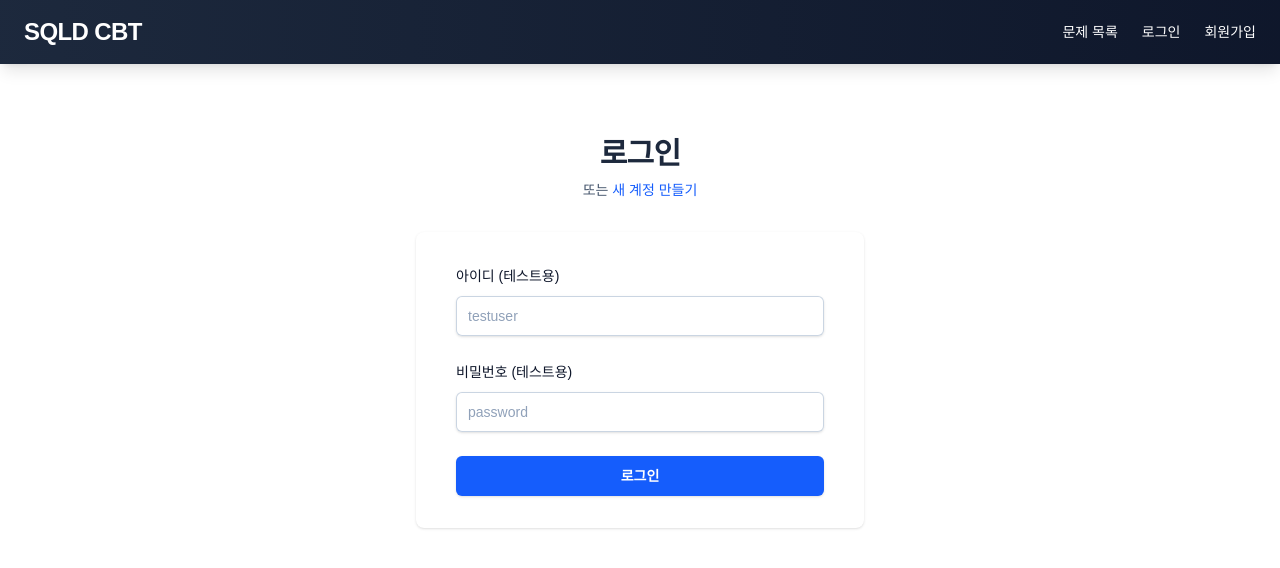
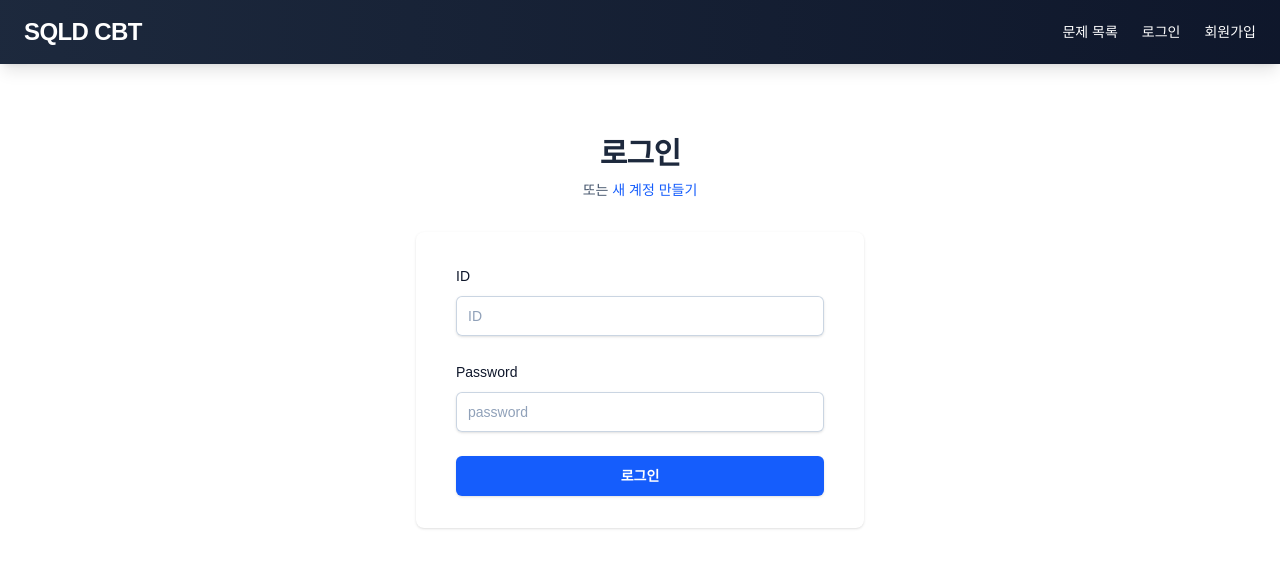
Before and after one commit to sesac-namu/proj-sqld, a Next.js app in the folder apps/frontend/: page /login in a window 1280 px wide. Shown: the top 568 px of the page. Built offline with nearby package versions, Linux system fonts and the light colour scheme.

Commit message:
chorm: 명칭 수정

```diff
--- a/apps/frontend/src/app/login/page.tsx
+++ b/apps/frontend/src/app/login/page.tsx
@@ -77,6 +77,8 @@ export default function LoginPage() {
         </p>
       </div>
 
+      {/* ------------------------- */}
+
       <div className='mt-8 sm:mx-auto sm:w-full sm:max-w-md'>
         <div className='bg-white py-8 px-4 shadow sm:rounded-lg sm:px-10'>
           <form className='space-y-6' onSubmit={handleSubmit}>
@@ -85,7 +87,7 @@ export default function LoginPage() {
                 htmlFor='identifier'
                 className='block text-sm font-medium leading-6 text-slate-900'
               >
-                아이디 (테스트용)
+                ID
               </label>
               <div className='mt-2'>
                 <input
@@ -95,17 +97,19 @@ export default function LoginPage() {
                   autoComplete='username'
                   required
                   className='block w-full rounded-md border-0 py-2 px-3 text-slate-900 shadow-sm ring-1 ring-inset ring-slate-300 placeholder:text-slate-400 focus:ring-2 focus:ring-inset focus:ring-blue-600 sm:text-sm sm:leading-6'
-                  placeholder='testuser'
+                  placeholder='ID'
                 />
               </div>
             </div>
+
+            {/* ------------------------- */}
 
             <div>
               <label
                 htmlFor='password'
                 className='block text-sm font-medium leading-6 text-slate-900'
               >
-                비밀번호 (테스트용)
+                Password
               </label>
               <div className='mt-2'>
                 <input
--- a/apps/frontend/src/app/mypage/page.tsx
+++ b/apps/frontend/src/app/mypage/page.tsx
@@ -36,6 +36,7 @@ export default function MyPage() {
     );
   }
 
+  // ---------------------------------------------------------
   // 로그인된 사용자 정보 표시
   return (
     <div className='max-w-2xl mx-auto mt-10 bg-white p-8 rounded-lg shadow-md'>
```
